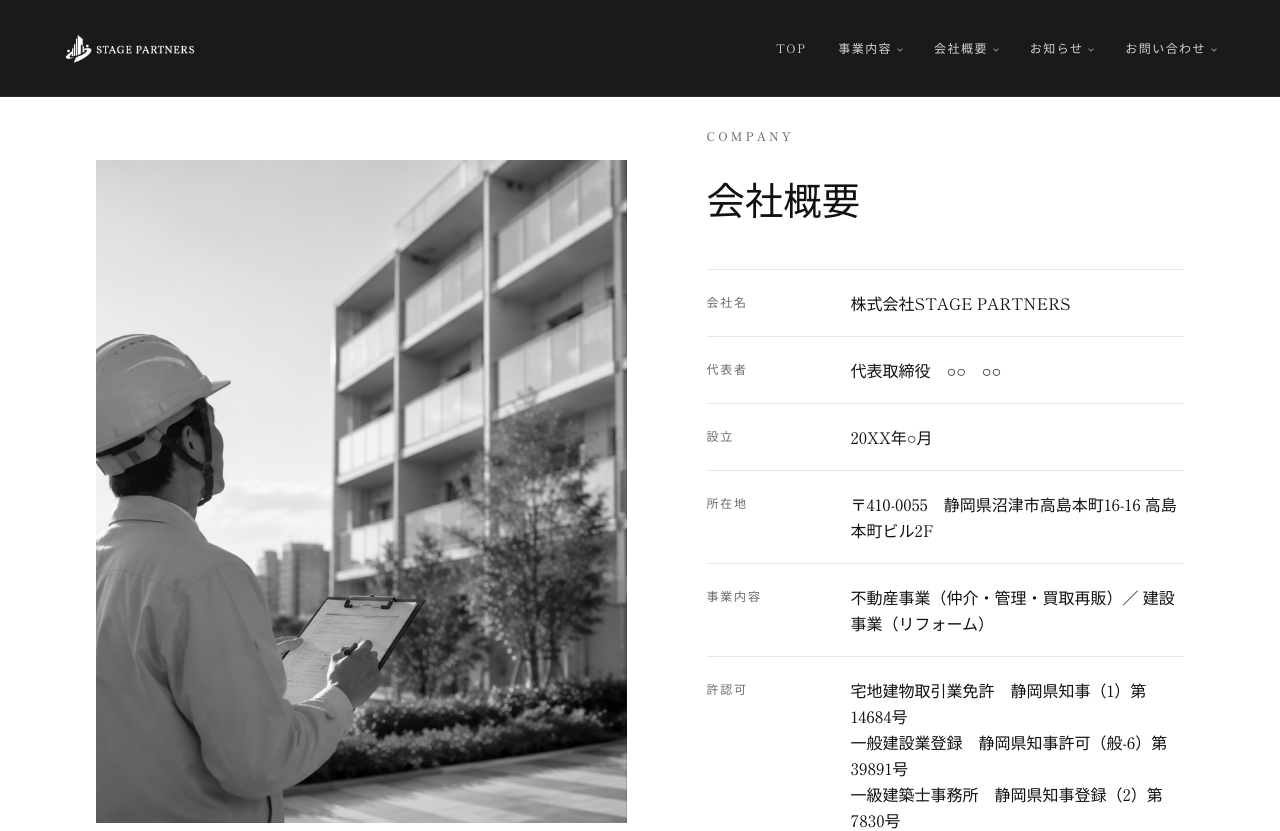
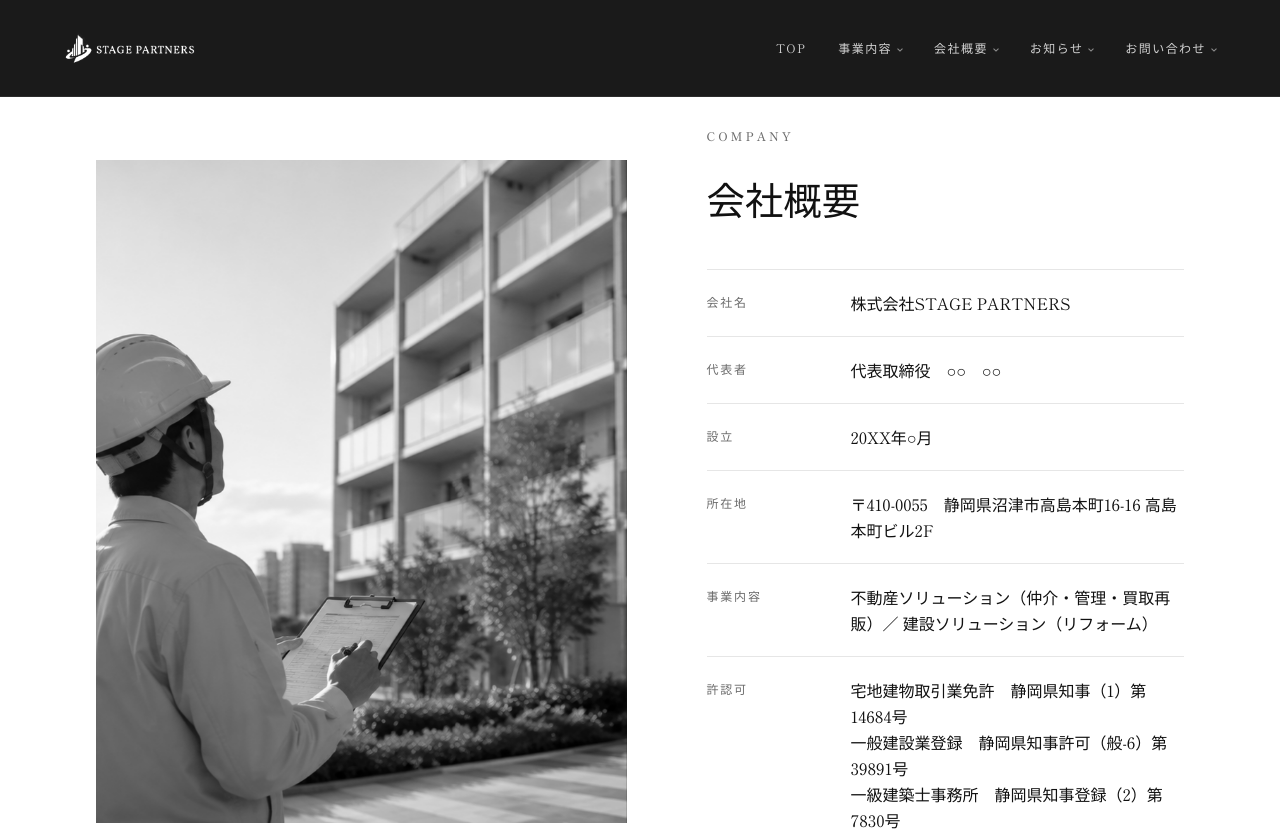
Before and after one commit to ryotafukutomi0901/stagepartners-hp1, a Next.js app: page /company in a window 1280 px wide. Shown: the top 831 px of the page. Built offline with nearby package versions, Linux system fonts and the light colour scheme.

Commit message:
セクション名の変更を行いました。

```diff
--- a/components/Company.tsx
+++ b/components/Company.tsx
@@ -13,7 +13,7 @@ const PROFILE = [
   { label: "所在地", value: "〒410-0055　静岡県沼津市高島本町16-16 高島本町ビル2F" },
   {
     label: "事業内容",
-    value: "不動産事業（仲介・管理・買取再販）／ 建設事業（リフォーム）",
+    value: "不動産ソリューション（仲介・管理・買取再販）／ 建設ソリューション（リフォーム）",
   },
   {
     label: "許認可",
@@ -97,10 +97,10 @@ export default function Company() {
                 <dd className="text-sm font-normal leading-relaxed text-foreground sm:text-base">
                   {Array.isArray(row.value)
                     ? row.value.map((line) => (
-                        <span key={line} className="block">
-                          {line}
-                        </span>
-                      ))
+                      <span key={line} className="block">
+                        {line}
+                      </span>
+                    ))
                     : row.value}
                 </dd>
               </div>
--- a/components/Header.tsx
+++ b/components/Header.tsx
@@ -20,8 +20,8 @@ const NAV_ITEMS: NavItem[] = [
     label: "事業内容",
     href: "/#business",
     children: [
-      { label: "不動産事業（仲介・管理）", href: "/real-estate" },
-      { label: "建設事業（リフォーム）", href: "/construction" },
+      { label: "不動産ソリューション（仲介・管理）", href: "/real-estate" },
+      { label: "建設ソリューション（リフォーム）", href: "/construction" },
     ],
   },
   {
```
